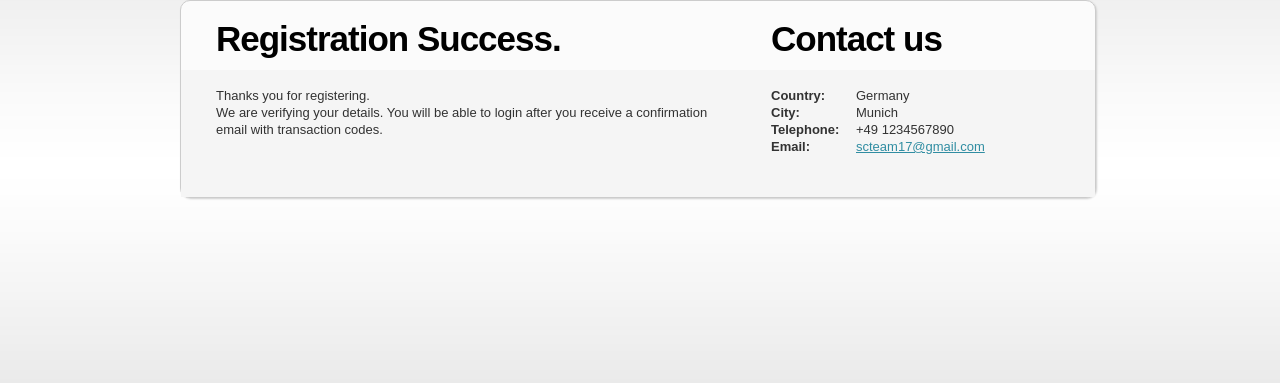
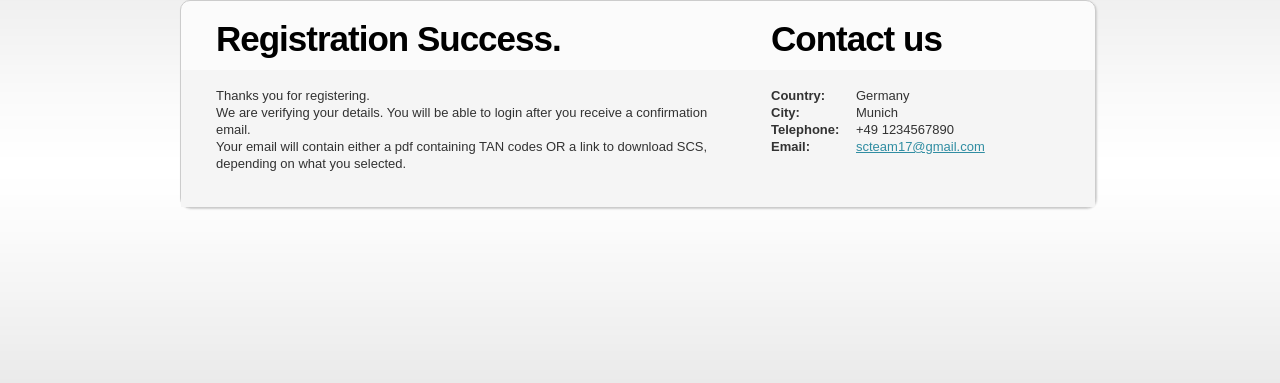
Before and after one commit to sosaavedra/securecoding, a PHP site: page /registerSuccess.html in a window 1280 px wide. Shown: the part 140-523 px from the top of the page. Run offline with PHP 8.4, Linux system fonts and the light colour scheme.

Commit message:
adding code to save SCS preference into client table after registration.

```diff
--- a/sqlschema/banksys.sql
+++ b/sqlschema/banksys.sql
@@ -479,13 +479,13 @@ DELIMITER ;
 /*!50003 SET @saved_sql_mode       = @@sql_mode */ ;
 /*!50003 SET sql_mode              = '' */ ;
 DELIMITER ;;
-CREATE DEFINER=`root`@`localhost` PROCEDURE `createClient`(IN `in_title_type_id` int(8), IN `in_first_name` varchar(128), IN `in_last_name` varchar(128), IN `in_email` varchar(64), IN `in_pwd` varchar(64))
+CREATE DEFINER=`root`@`localhost` PROCEDURE `createClient`(IN `in_title_type_id` int(8), IN `in_first_name` varchar(128), IN `in_last_name` varchar(128), IN `in_email` varchar(64), IN `in_pwd` varchar(64), IN `in_scsOpt` CHAR(1))
 BEGIN
     DECLARE EXIT HANDLER FOR 1062 SELECT 'Duplicate entry!' AS error_msg;
     DECLARE EXIT HANDLER FOR SQLEXCEPTION SELECT 'SQLException found!' AS error_msg;
 
-    INSERT INTO client(first_name, last_name, email, title_type_id)
-    VALUES (in_first_name, in_last_name, in_email, in_title_type_id);
+    INSERT INTO client(first_name, last_name, email, title_type_id, use_scs)
+    VALUES (in_first_name, in_last_name, in_email, in_title_type_id, in_scsOpt);
 
     INSERT INTO user(person_id, pwd, user_type_id)
     SELECT LAST_INSERT_ID() AS last_client_id,
--- a/website/classes/mysqliconn.php
+++ b/website/classes/mysqliconn.php
@@ -94,10 +94,10 @@ class MysqliConn {
         return $this->login ( $user, $password, true );
     }
 
-    public function createClient($title_type_id, $first_name, $last_name, $email, $pwd) {
+    public function createClient($title_type_id, $first_name, $last_name, $email, $pwd, $scsOpt) {
         $stmt = $this->conn->stmt_init ();
-        $stmt->prepare ( "call createClient (?, ?, ?, ?, ?)" );
-        $stmt->bind_param ( 'issss', $title_type_id, $first_name, $last_name, $email, $pwd );
+        $stmt->prepare ( "call createClient (?, ?, ?, ?, ?, ?)" );
+        $stmt->bind_param ( 'isssss', $title_type_id, $first_name, $last_name, $email, $pwd, $scsOpt);
         $stmt->execute ();
 
         $error_msg;
--- a/website/registerSuccess.html
+++ b/website/registerSuccess.html
@@ -46,7 +46,8 @@
                 <div class="pad marg_top">
                     <article class="col1">
                         Thanks you for registering.<br>
-                        We are verifying your details. You will be able to login after you receive a confirmation email with transaction codes.
+                        We are verifying your details. You will be able to login after you receive a confirmation email.<br>
+						Your email will contain either a pdf containing TAN codes OR a link to download SCS, depending on what you selected.
                     </article>
                     <article class="col2 pad_left1">
                         <div class="wrapper">
```
Also changed, not shown: website/registration.php (+9 -4 lines).
